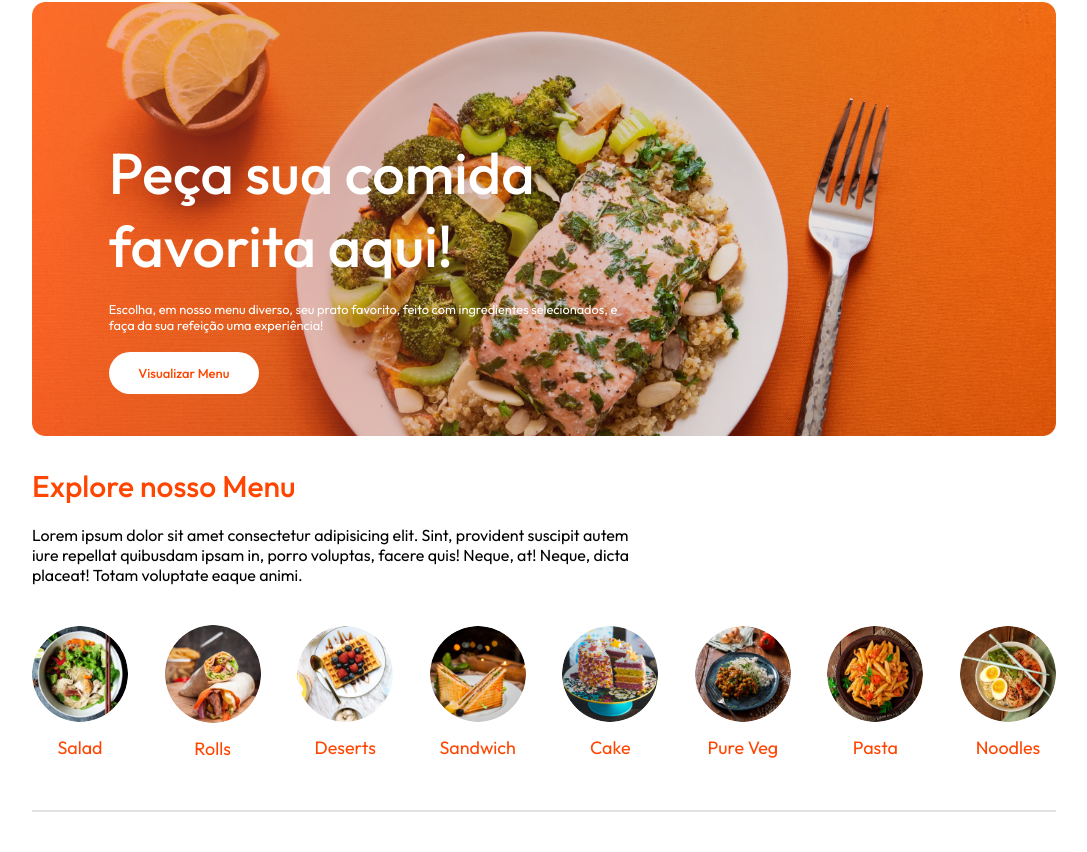
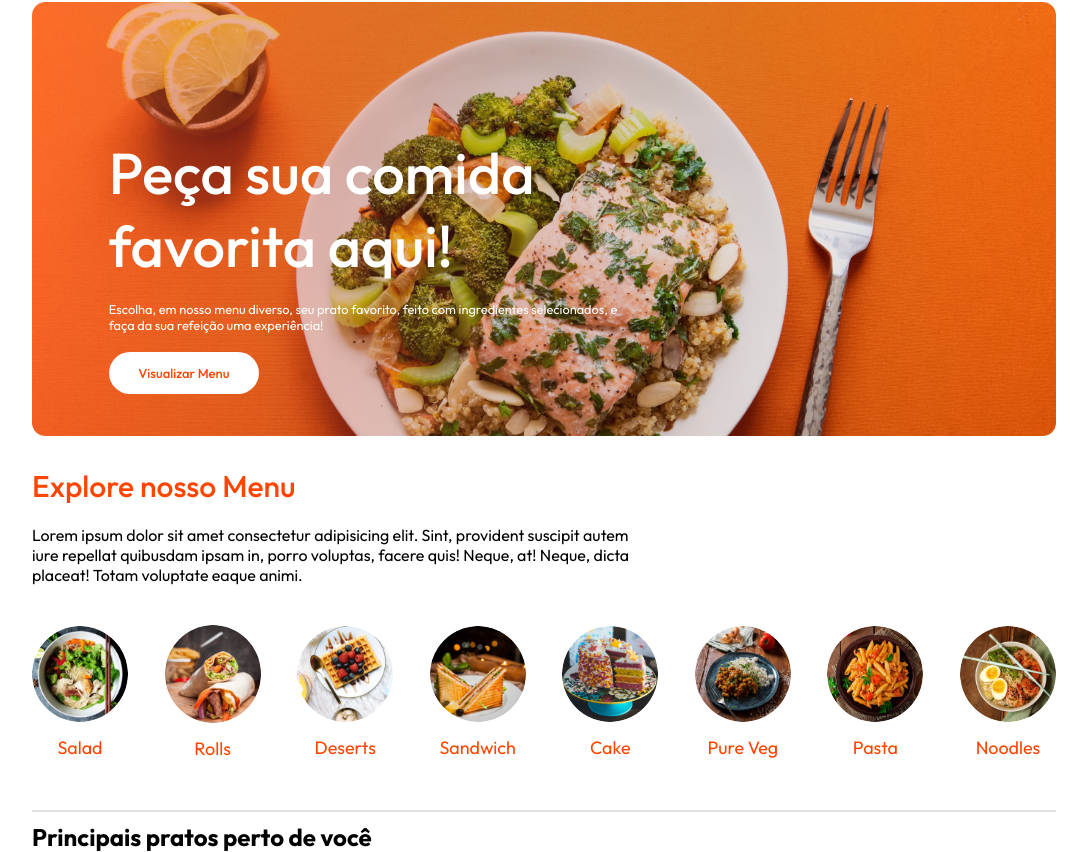
Before and after one commit to JacqueADev/food-delivery-website, a React (Vite) app in the folder frontend-food-delivery/: page / in a window 1280 px wide. Shown: the part 110-962 px from the top of the page, without its empty margins (96-1183 px from the left). Before the commit the page ends 932 px from the top, so only its background shows below. Built offline with nearby package versions, Linux system fonts and the light colour scheme.

Commit message:
Criação do store context e food display

```diff
--- /dev/null
+++ b/frontend-food-delivery/src/components/FoodDisplay/FoodDisplay.jsx
@@ -0,0 +1,18 @@
+import React, { useContext } from "react";
+import "./FoodDisplay.css";
+import { StoreContext } from "../../context/StoreContext";
+
+/*novo "chefe", tem a função de saber quais alimentos estão disponíveis. Ele acessa as infos em storecontext e pega  as infos necessárias dentro de food_list*/
+const FoodDisplay = ({category}) => {
+
+    const {food_list} = useContext(StoreContext)
+
+  return (
+    <div className="food-display" id="food-display">
+        <h2>Principais pratos perto de você</h2>
+
+    </div>
+);
+};
+
+export default FoodDisplay;
--- /dev/null
+++ b/frontend-food-delivery/src/context/StoreContext.jsx
@@ -0,0 +1,25 @@
+import { createContext } from "react";
+import { food_list } from "../assets/assets";
+
+export const StoreContext =
+  createContext(null); /*criação de uma "caixa" de valor vazio*/
+
+/*StoreContextProvider responsável por essa "caixa"*/
+const StoreContextProvider = (props) => {
+  /*ContextValue o que será compartilhado - o que tem dentro da "caixa"*/
+  const contextValue = {
+    food_list
+  };
+  return (
+    /*StoreContext.Provider permite "compartilhar" esse conteúdo da caixa com outros*/
+    <StoreContext.Provider value={contextValue}>
+      {props.children}
+    </StoreContext.Provider>
+  );
+};
+
+export default StoreContextProvider;
+
+/*{props.children} com quem essa caixa será compartilhada e seus conteúdos específicos*/
+
+/*props é o conteúdo específico em questão*/
--- a/frontend-food-delivery/src/main.jsx
+++ b/frontend-food-delivery/src/main.jsx
@@ -3,12 +3,23 @@ import ReactDOM from "react-dom/client";
 import App from "./App.jsx";
 import "./index.css";
 import { BrowserRouter } from "react-router-dom";
+import StoreContextProvider from "./context/StoreContext.jsx";
 
 ReactDOM.createRoot(document.getElementById("root")).render(
   <BrowserRouter>
-    <App />
+    <StoreContextProvider>
+      <App />
+    </StoreContextProvider>
   </BrowserRouter>
 );
 
+/*- React: Importa a biblioteca React, que é necessária para escrever componentes React.
+- ReactDOM: Importa a biblioteca ReactDOM, que é usada para renderizar o aplicativo React no DOM.
+- App: Importa o componente principal do seu aplicativo.
+- index.css: Importa o arquivo CSS para estilizar o aplicativo.
+- BrowserRouter: Importa o BrowserRouter do react-router-dom para gerenciar as rotas do seu aplicativo.
+- StoreContextProvider: Importa o provedor de contexto que você criou anteriormente.
 
-/*parei no 34:38*/
+-<BrowserRouter> permite navegação entre diferentes páginas/rotas sem recarregar a página inteira, útil para criar uma experiência de navegação eficiente. Tipo um GPS
+
+-<App /> com o <StoreContextProvider> torna o contexto disponível para todos os componentes dentro do App, qualquer componente dentro do App pode acessar e usar o contexto compartilhado. Caixa de insumos compartilhada*/
--- a/frontend-food-delivery/src/pages/Home/Home.jsx
+++ b/frontend-food-delivery/src/pages/Home/Home.jsx
@@ -2,6 +2,7 @@ import React, { useState } from "react";
 import "./Home.css";
 import Header from "../../components/Header/Header";
 import ExploreMenu from "../../components/ExploreMenu/ExploreMenu";
+import FoodDisplay from "../../components/FoodDisplay/FoodDisplay";
 
 const Home = () => {
   const [category, setCategory] = useState("All");
@@ -9,6 +10,7 @@ const Home = () => {
   <div>
     <Header />
     <ExploreMenu  category={category} setCategory={setCategory}/>
+    <FoodDisplay  category={category}/>
   </div>
   );
 };
```
Also changed, not shown: frontend-food-delivery/src/components/FoodDisplay/FoodDisplay.css (added).
